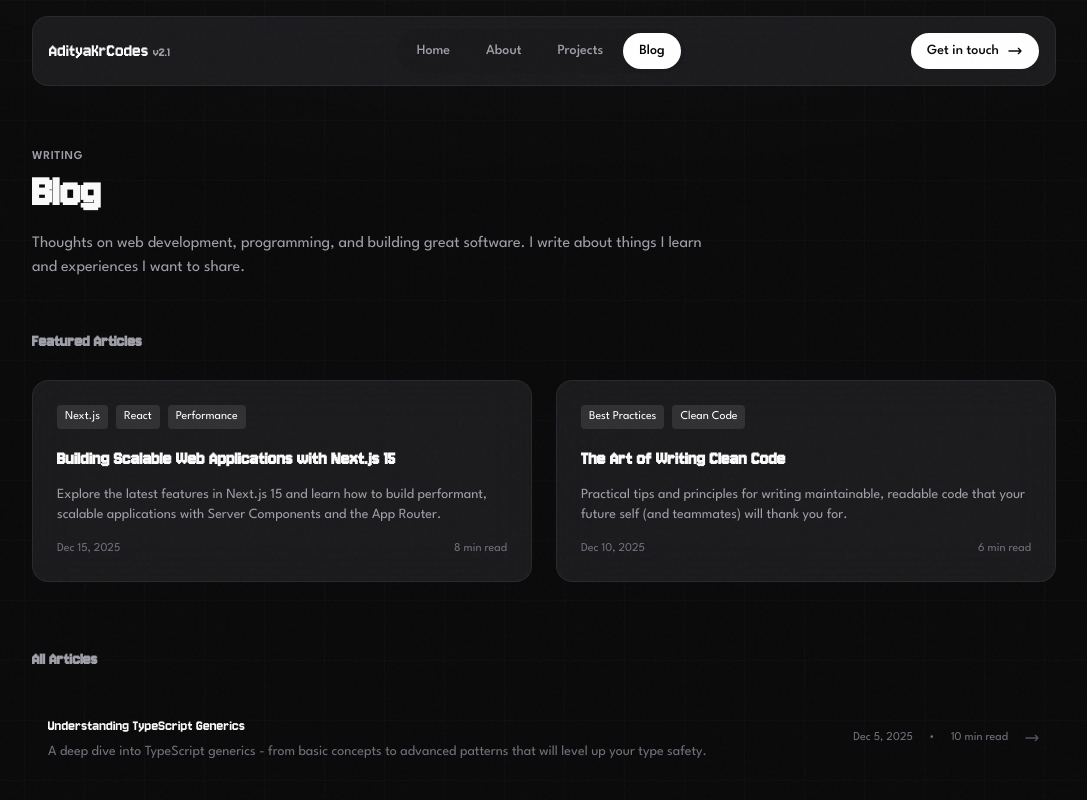
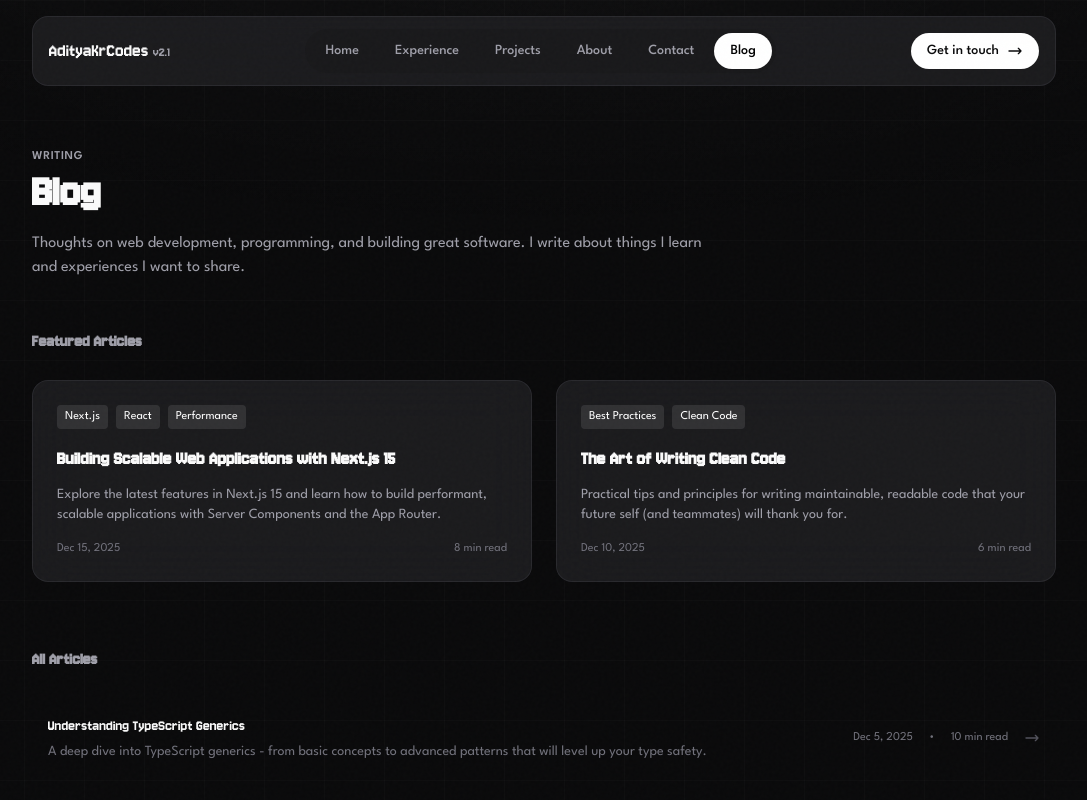
Before and after one commit to adityakrcodes/portfolio, a Next.js app: page /blog in a window 1280 px wide. Shown: the top 800 px of the page, without its empty margins (96-1183 px from the left). Built offline with nearby package versions, Linux system fonts and the light colour scheme.

Commit message:
feat: Enhance navigation and section identification with IntersectionObserver for active link highlighting

```diff
--- a/app/components/Navbar.tsx
+++ b/app/components/Navbar.tsx
@@ -2,20 +2,54 @@
 
 import Link from "next/link";
 import { usePathname } from "next/navigation";
-import { useState } from "react";
+import { useEffect, useState } from "react";
 import { motion, AnimatePresence } from "motion/react";
 import { logo, text } from "../styles/fonts";
 
 const navLinks = [
-  { href: "/", label: "Home" },
-  { href: "/about", label: "About" },
-  { href: "/projects", label: "Projects" },
+  { href: "/#hero", label: "Home", sectionId: "hero" },
+  { href: "/#experience", label: "Experience", sectionId: "experience" },
+  { href: "/#projects", label: "Projects", sectionId: "projects" },
+  { href: "/#about", label: "About", sectionId: "about" },
+  { href: "/#contact", label: "Contact", sectionId: "contact" },
   { href: "/blog", label: "Blog" },
 ];
 
 const Navbar = () => {
   const pathname = usePathname();
   const [mobileMenuOpen, setMobileMenuOpen] = useState(false);
+  const [activeSection, setActiveSection] = useState<string | null>(null);
+
+  // Track active section on the home page using IntersectionObserver
+  useEffect(() => {
+    if (pathname !== "/") return;
+
+    const sections = document.querySelectorAll<HTMLElement>("[data-section]");
+    if (!sections.length) return;
+
+    const observer = new IntersectionObserver(
+      (entries) => {
+        entries.forEach((entry) => {
+          if (entry.isIntersecting) {
+            const id = entry.target.getAttribute("data-section");
+            if (id) {
+              setActiveSection(id);
+            }
+          }
+        });
+      },
+      {
+        root: null,
+        threshold: 0.4,
+      }
+    );
+
+    sections.forEach((section) => observer.observe(section));
+
+    return () => {
+      observer.disconnect();
+    };
+  }, [pathname]);
 
   return (
     <>
@@ -36,17 +70,23 @@ const Navbar = () => {
 
             {/* Desktop Navigation */}
             <div className="hidden md:flex items-center gap-1 bg-zinc-900/50 rounded-full p-1">
-              {navLinks.map((link) => (
+              {navLinks.map((link) => {
+                const isSectionLink = !!link.sectionId && pathname === "/";
+                const isActive = isSectionLink
+                  ? activeSection === link.sectionId
+                  : pathname === link.href;
+
+                return (
                   <Link
                     key={link.href}
                     href={link.href}
                     className={`relative px-4 py-2 text-sm font-medium rounded-full transition-colors ${text.className} ${
-                    pathname === link.href
+                      isActive
                         ? "text-black"
                         : "text-zinc-400 hover:text-white"
                     }`}
                   >
-                  {pathname === link.href && (
+                    {isActive && (
                       <motion.div
                         layoutId="navbar-active"
                         className="absolute inset-0 bg-white rounded-full"
@@ -59,7 +99,8 @@ const Navbar = () => {
                     )}
                     <span className="relative z-10">{link.label}</span>
                   </Link>
-              ))}
+                );
+              })}
             </div>
 
             {/* CTA Button */}
@@ -127,20 +168,27 @@ const Navbar = () => {
             className="fixed top-20 left-4 right-4 z-40 bg-zinc-800/60 backdrop-blur-xl border border-zinc-700/40 rounded-2xl p-4 md:hidden transition-all hover:bg-zinc-800/80 hover:border-white/20"
           >
             <div className="flex flex-col gap-2">
-              {navLinks.map((link) => (
+              {navLinks.map((link) => {
+                const isSectionLink = !!link.sectionId && pathname === "/";
+                const isActive = isSectionLink
+                  ? activeSection === link.sectionId
+                  : pathname === link.href;
+
+                return (
                   <Link
                     key={link.href}
                     href={link.href}
                     onClick={() => setMobileMenuOpen(false)}
                     className={`px-4 py-3 rounded-xl text-sm font-medium transition-all ${text.className} ${
-                    pathname === link.href
+                      isActive
                         ? "bg-white text-black"
                         : "text-zinc-400 hover:text-white hover:bg-zinc-800/50"
                     }`}
                   >
                     {link.label}
                   </Link>
-              ))}
+                );
+              })}
               <Link
                 href="/contact"
                 onClick={() => setMobileMenuOpen(false)}
--- a/app/page.tsx
+++ b/app/page.tsx
@@ -437,7 +437,11 @@ export default function Home() {
   return (
     <div className="relative">
       {/* Hero Section */}
-      <section className="min-h-[80vh] flex items-center px-4">
+      <section
+        id="hero"
+        data-section="hero"
+        className="min-h-[80vh] flex items-center px-4"
+      >
         <div className="max-w-5xl mx-auto w-full">
           <motion.div
             variants={staggerContainer}
@@ -524,8 +528,12 @@ export default function Home() {
         </div>
       </section>
 
-      {/* Experience Section */}
-      <section className="py-24 px-4">
+      {/* Experience / GitHub Section */}
+      <section
+        id="experience"
+        data-section="experience"
+        className="py-24 px-4"
+      >
         <div className="max-w-5xl mx-auto">
           <motion.div
             initial={{ opacity: 0, y: 20 }}
@@ -630,7 +638,11 @@ export default function Home() {
       </section>
 
       {/* Projects Section */}
-      <section className="py-24 px-4 bg-zinc-900/30">
+      <section
+        id="projects"
+        data-section="projects"
+        className="py-24 px-4 bg-zinc-900/30"
+      >
         <div className="max-w-5xl mx-auto">
           <motion.div
             initial={{ opacity: 0, y: 20 }}
@@ -739,7 +751,11 @@ export default function Home() {
       </section>
 
       {/* About/Skills Section */}
-      <section className="py-24 px-4">
+      <section
+        id="about"
+        data-section="about"
+        className="py-24 px-4"
+      >
         <div className="max-w-5xl mx-auto">
           <div className="grid md:grid-cols-2 gap-12 items-start">
             {/* About */}
@@ -797,7 +813,11 @@ export default function Home() {
       </section>
 
       {/* CTA Section */}
-      <section className="py-24 px-4">
+      <section
+        id="contact"
+        data-section="contact"
+        className="py-24 px-4"
+      >
         <div className="max-w-3xl mx-auto">
           <motion.div
             initial={{ opacity: 0, y: 20 }}
```
Lines whose indentation alone changed are shown as unchanged.
